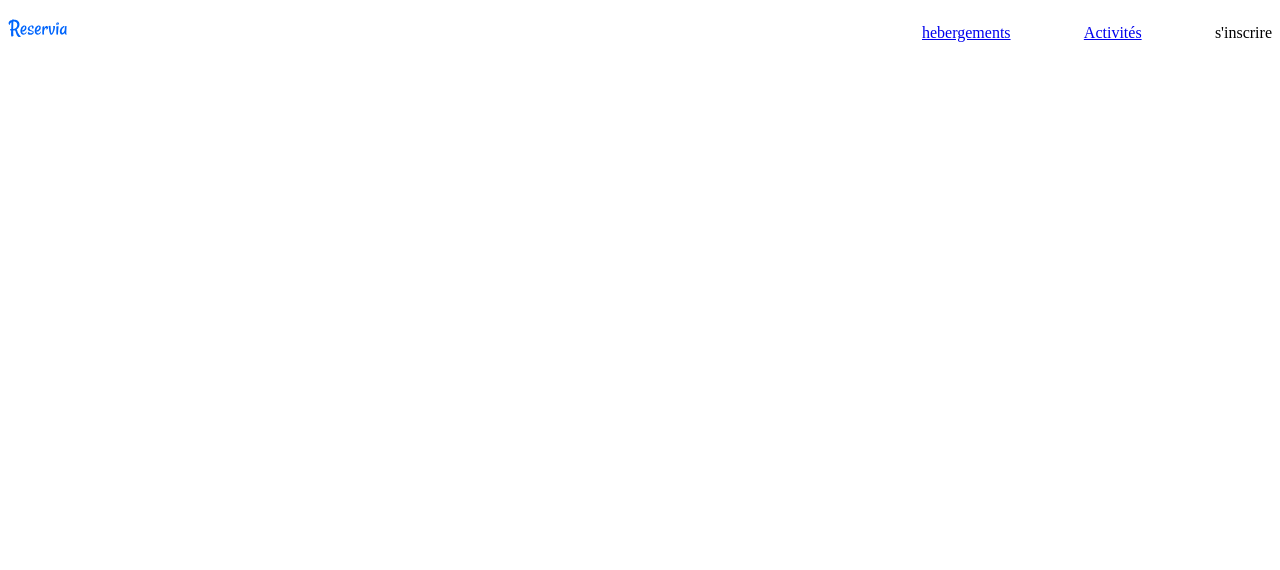
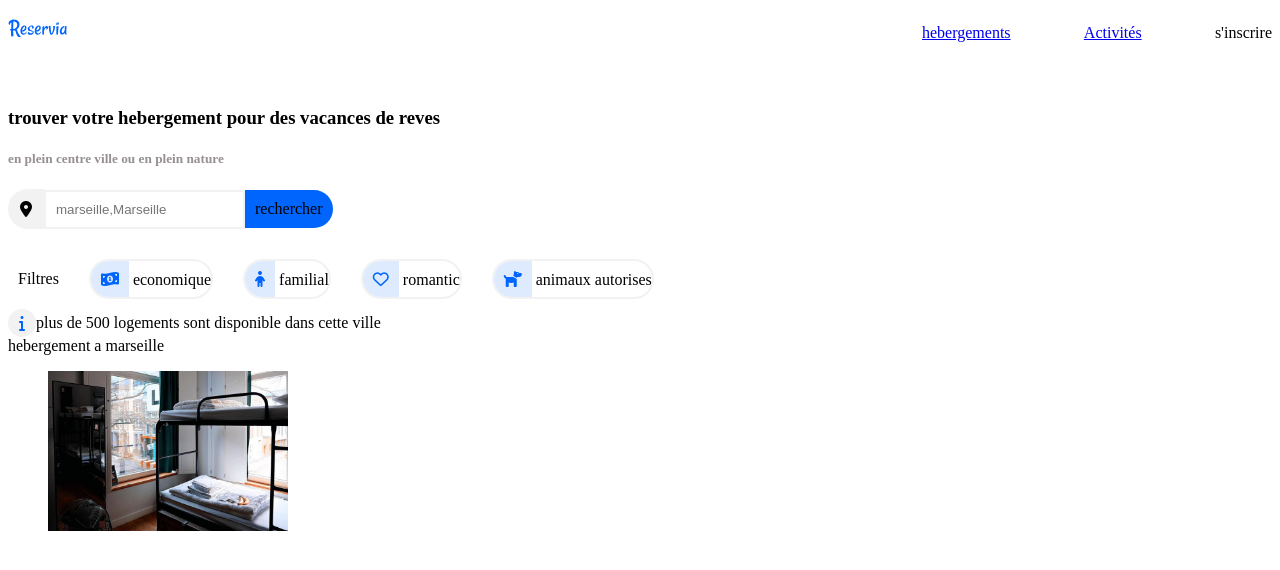
Before and after one commit to tires1969/TiresMohammed_02_14032021, a plain HTML site: page reservia.html in a window 1280 px wide. Drawn offline with Linux system fonts and the light colour scheme.

Commit message:
creation filtres

```diff
--- a/reservia.css
+++ b/reservia.css
@@ -18,10 +18,93 @@ nav ul/*mise en forme menue principale*/
 
 .barre_recherche
 {
-    height: 100%;
-    display: flex;
-    flex-wrap: wrap;
-    flex-direction: row;
-    width: 25%;
+    display:flex;
+    flex-wrap: nowrap;
+    align-items: center;
+
 
 }
+h5
+{
+  color: #969090;
+}
+/* barre de recherche*/
+.barre_recherche i
+{
+
+    background-color:#F2F2F2;
+    border-bottom-left-radius: 20px;
+    border-top-left-radius: 20px;
+    padding: 12px;
+    justify-content: center;
+    align-items: center;
+
+}
+.barre_recherche input
+{
+  padding: 10Px;
+  border-style: none;
+  border: solid 2px #F2F2F2 ;
+
+}
+.barre_recherche .btn_recherche
+{
+  border-top-right-radius: 20px;
+  border-bottom-right-radius:20px ;
+  background-color: #0065FC;
+  padding: 10px;
+}
+/*mise en forme des barres filtres*/
+.filtres
+{
+  display: flex;
+  flex-wrap: nowrap;
+}
+.section_filtre
+{
+  display: flex;
+  padding-top: 20px;
+  align-items: center;
+  margin: 10px;
+}
+.barre_filtre
+{
+  margin-left: 30px;
+  border: solid 2px #F2F2F2;
+  border-radius: 20px;
+
+
+}
+.barre_filtre i
+{
+  background-color:#DEEBFF;
+  color: #0065FC;
+  padding: 10px;
+  border-bottom-left-radius: 20px;
+  border-top-left-radius: 20px;
+}
+/* mise en forme titre info*/
+.info
+{
+  display: flex;
+  align-items: center;
+}
+.info i
+{
+  display: flex;
+  border: solid 2px #F2F2F2;
+  font-weight:900;
+  color: #0065FC;
+  width: 1.5em;
+  height:1.5em;
+  justify-content: center;
+  align-items: center;
+  border-radius: 15px;
+  background-color:#F2F2F2;
+
+}
+/*mise en forme hebergement*/
+figure img
+{
+  height: 10em;
+}
--- a/reservia.html
+++ b/reservia.html
@@ -20,5 +20,63 @@
                 </ul>
             </nav>
         </header>
+        <!--barre de recherche par ville-->
+        <div class="section_recherche">
+            <h3>trouver votre hebergement pour des vacances de reves</h3>
+            <h5>en plein centre ville ou en plein nature</h5>
+            <form class="barre_recherche" action="recherche.txt" method="get">
+                <div class="icone">
+                    <i class="fas fa-map-marker-alt"></i>
+                </div>
+                <input class="form_recherche" type="text" placeholder="marseille,Marseille"
+                    />
+                <div class="btn_recherche">
+                    <span>rechercher</span>
+                </div>
+            </form>
+        </div>
+        <!--barre de filtre -->
+        <div class="section_filtre">
+            <span>Filtres</span>
+            <div class="filtres">
+                <div class="barre_filtre">
+                    <i class="fas fa-money-bill-wave-alt"></i>
+                    <span>economique</span>
+                </div>
+                <div class="barre_filtre">
+                        <i class="fas fa-child"></i>
+                        <span>familial</span>
+                </div>
+                <div class="barre_filtre">
+                    <i class="far fa-heart"></i>
+                    <span>romantic</span>
+                </div>
+                <div class="barre_filtre">
+                    <i class="fas fa-dog"></i>
+                    <span>animaux autorises</span>
+                </div>
+
+            </div>
+        </div>
+        <!--bloc de titre info-->
+        <div class="info">
+            <i class="fas fa-info"></i>
+            <span>plus de 500 logements sont disponible dans cette ville</span>
+        </div>
+        <section class="carte">
+            <div class="carte_hebergement">
+                <div class="hebergement_marseille">
+                    <span>hebergement a marseille</span>
+                    <div class="img_hebergement">
+                        <figure class="hebergement_la_cannebiere">
+                            <img src="logo-image/la_cannebiere.jpg"/>
+                        </figure>
+                    </div>
+                </div>
+            </div>
+        </section>
+
+
+
     </body>
 </html>
```
Also changed, not shown: logo-image/la_cannebiere.jpg (added), recherche.txt (added), 11 other files.
